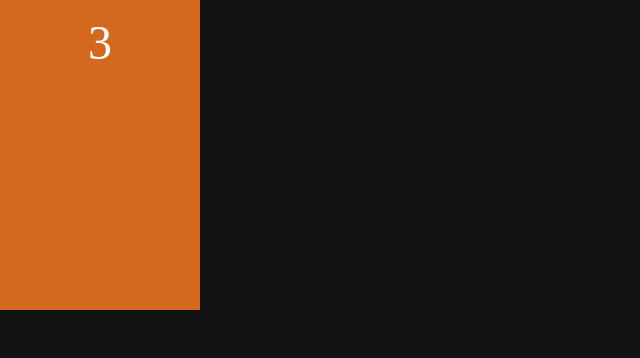
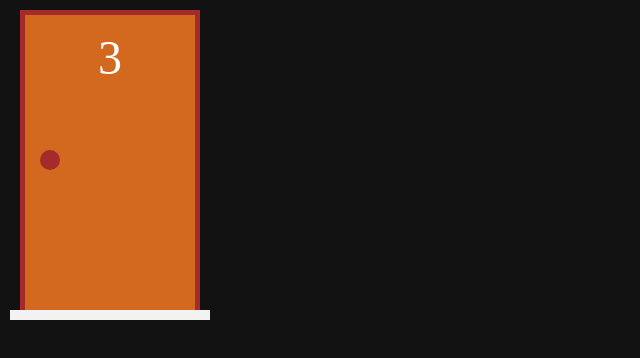
Before and after one commit to Beatrizaquino/Desafio-das-portas, a Next.js app: page / in a window 1280 px wide. Shown: the top 358 px of the page, without its empty margins (0-640 px from the left). Built offline with nearby package versions, Linux system fonts and the light colour scheme.

Commit message:
portas-finalizadas

```diff
--- a/components/Porta.jsx
+++ b/components/Porta.jsx
@@ -2,9 +2,15 @@ import styles from ".././src/styles/Porta.module.css"
 
 export default function Porta(props){
     return (
-        <div className={styles.porta}>
-            <div className={styles.numero}>3</div>
+        <div className={styles.area}>
+            <div className={styles.frame}>
+                <div className={styles.porta}>
+                    <div className={styles.numero}>3</div>
+                    <div className={styles.macaneta}></div>
+                </div>
+            </div>
+            <div className={styles.chao}></div>
+        </div>
 
-        </div>
     )
 }
--- a/src/styles/Porta.module.css
+++ b/src/styles/Porta.module.css
@@ -1,16 +1,49 @@
+.area{
+    position: relative;
+    display: flex;
+    flex-direction: column;
+    width: var(--area-porta-largura);
+    height:var(--area-porta-altura);
+    align-items: center;
+    margin: 10px;
+}
 
+.frame {
+    display: flex;
+    flex-grow: 1;
+    border-left: 5px solid brown ;
+    border-top: 5px solid brown ;
+    border-right: 5px solid brown ;
+    width: 90%;
+
+}
 
 .porta{
     display: flex;
     flex-direction: column;
+    flex-grow: 1;
     align-items: center;
     padding: 15px;
-
-    width: 200px;
-    height: 310px;
     background-color: chocolate;
 }
 
 .numero{
     font-size: 3rem;
 }
+
+.chao{
+    height:10px ;
+    width:100% ;
+    background-color: #f2f2f2;
+}
+
+.macaneta {
+    display: flex;
+    align-self: flex-start;
+    position: absolute;
+    top: calc(0.45 * var(--area-porta-altura));
+    height: 20px;
+    width: 20px;
+    border-radius: 10px;
+    background-color: brown;
+}
--- a/src/styles/globals.css
+++ b/src/styles/globals.css
@@ -1,3 +1,8 @@
+:root {
+  --area-porta-altura: 310px;
+  --area-porta-largura: 200px;
+}
+
 
 * {
   box-sizing: border-box;
```
